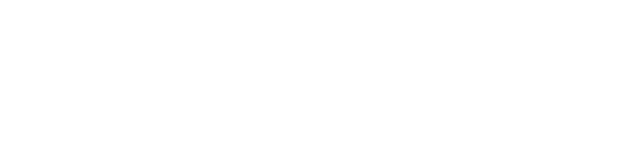
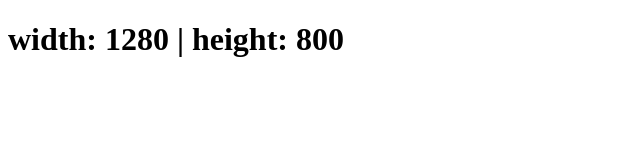
Before and after one commit to acciojob/screen-size-adityatadas24, a website: page main.html in a window 1280 px wide. Shown: the whole page, without its empty margins (0-640 px from the left). Drawn offline with Linux system fonts and the light colour scheme.

Commit message:
created a submission

```diff
--- a/main.html
+++ b/main.html
@@ -8,6 +8,9 @@
 
 <body>
 	<!-- the entire body must be written by student -->
+	<div id="sizeInfo">
+		<h1 id="size"></h1>
+	</div>
     <script type="text/javascript" src="./script.js">
 </script>
 
--- a/script.js
+++ b/script.js
@@ -1 +1,12 @@
 //your JS code here. If required.
+function allSizes () {
+const size1 = document.getElementById("size");
+const widthSize = window.innerWidth;
+const heigthSize = window.innerHeight;
+
+size1.textContent = `width: ${widthSize} | height: ${heigthSize}`
+}
+allSizes();
+
+
+setInterval(allSizes);
```
